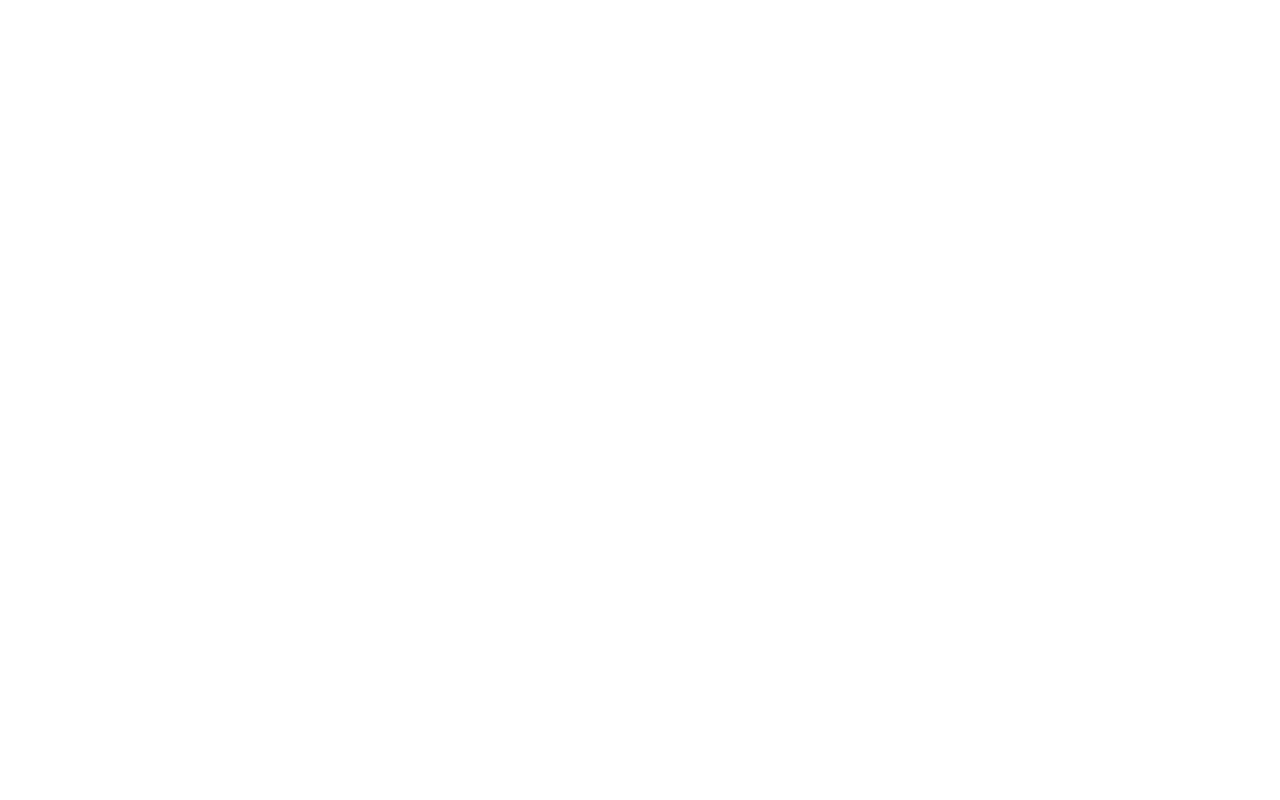
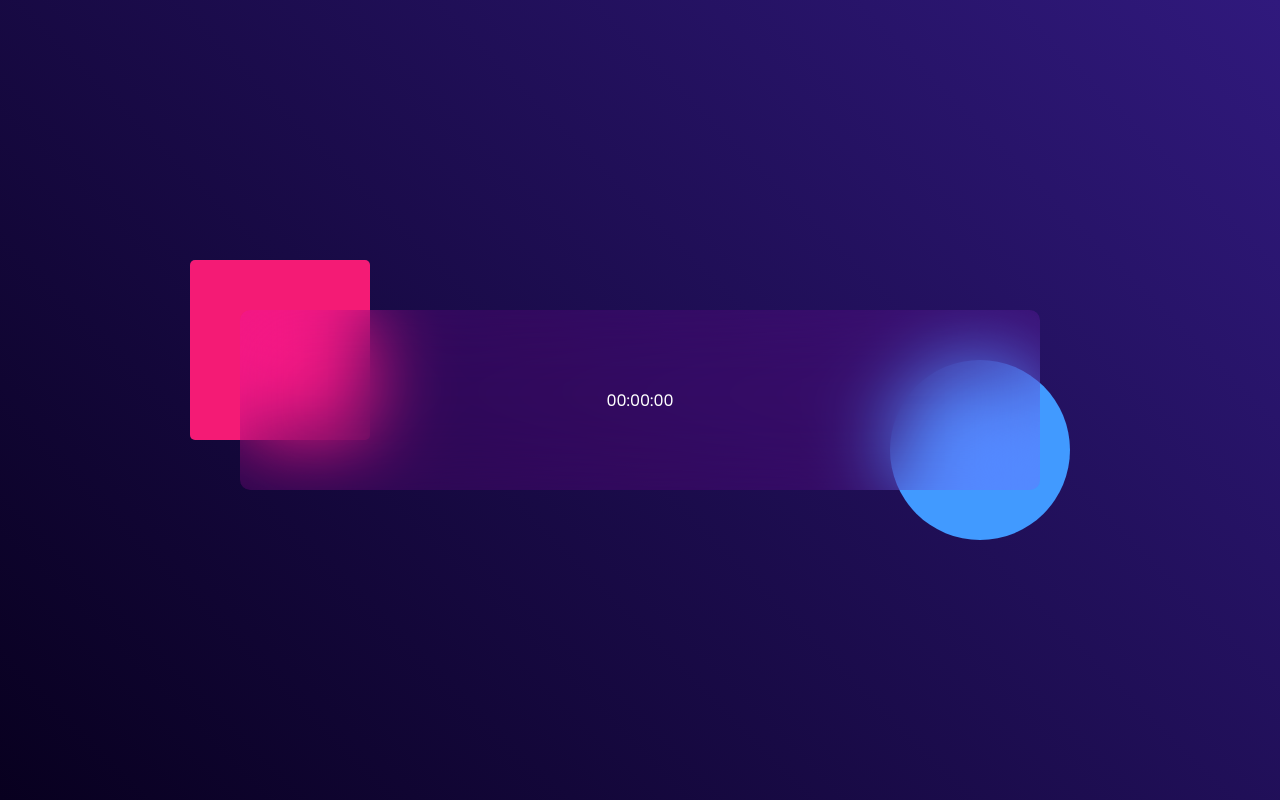
Before and after one commit to Parvez089/digital_clock, a plain HTML site: page index.html in a window 1280 px wide. Drawn offline with Linux system fonts and the light colour scheme.

Commit message:
clock commit

```diff
--- a/index.html
+++ b/index.html
@@ -6,8 +6,23 @@
     <meta name="viewport" content="width=device-width, initial-scale=1.0" />
     <title>Digital clock</title>
     <link rel="stylesheet" href="style.css" />
+
+    <!-- google font  -->
+    <link rel="preconnect" href="https://fonts.googleapis.com" />
+    <link rel="preconnect" href="https://fonts.gstatic.com" crossorigin />
+    <link
+      href="https://fonts.googleapis.com/css2?family=Poppins:ital,wght@0,100;0,200;0,300;0,400;0,500;0,600;0,700;0,800;0,900;1,100&display=swap"
+      rel="stylesheet"
+    />
   </head>
 
-  <script src="script.js"></script>
-  <body></body>
+  <body>
+    <div class="hero">
+      <div class="container">
+        <div class="clock">00:00:00</div>
+      </div>
+    </div>
+
+    <script src="script.js"></script>
+  </body>
 </html>
--- a/style.css
+++ b/style.css
@@ -0,0 +1,58 @@
+*{
+    margin: 0;
+    padding: 0;
+    box-sizing: border-box;
+    font-family: 'Poppins', sans-serif;
+}
+
+.hero{
+    width: 100%;
+    min-height: 100vh;
+    background: linear-gradient(45deg, #08001f, #30197d);
+    color: #fff;
+    position: relative;
+}
+
+.container{
+    width: 800px;
+    height: 180px;
+    position: absolute;
+    top: 50%;
+    left: 50%;
+    transform: translate(-50%, -50%);
+
+}
+
+.clock{
+    width: 1005;
+    height: 100%;
+    background: rgba(235, 0, 255, 0.11);
+    border-radius: 10px;
+    display: flex;
+    align-items: center;
+    justify-content: center;
+    backdrop-filter: blur(40px);
+}
+
+.container::before{
+    content: "";
+    width: 180px;
+    height: 180px;
+    background: #f41b75;
+    border-radius: 5px;
+    position: absolute;
+    left: -50px;
+    top: -50px;
+    z-index: -1;
+}
+.container::after{
+    content: "";
+    width: 180px;
+    height: 180px;
+    background: #419aff;
+    border-radius: 50%;
+    position: absolute;
+    right: -30px;
+    bottom: -50px;
+    z-index: -1;
+}
```
